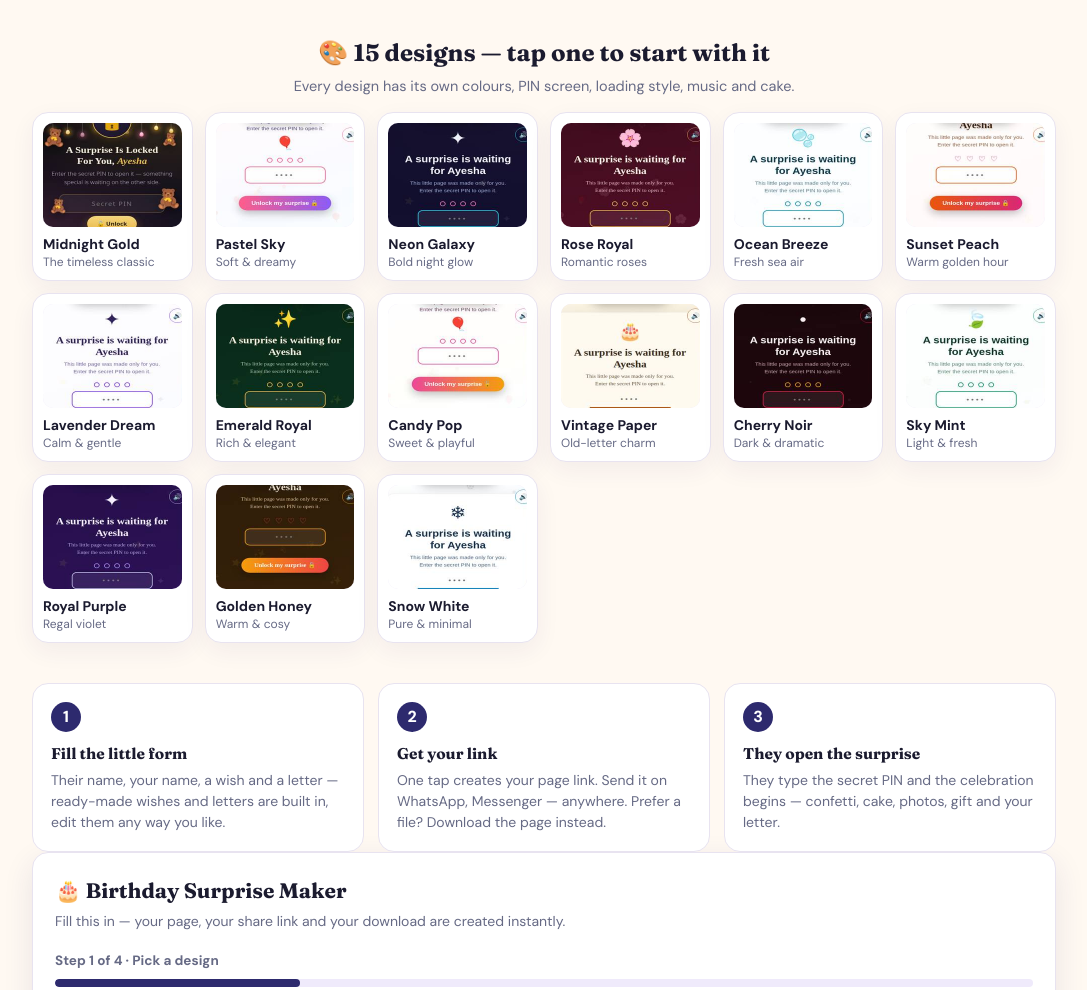
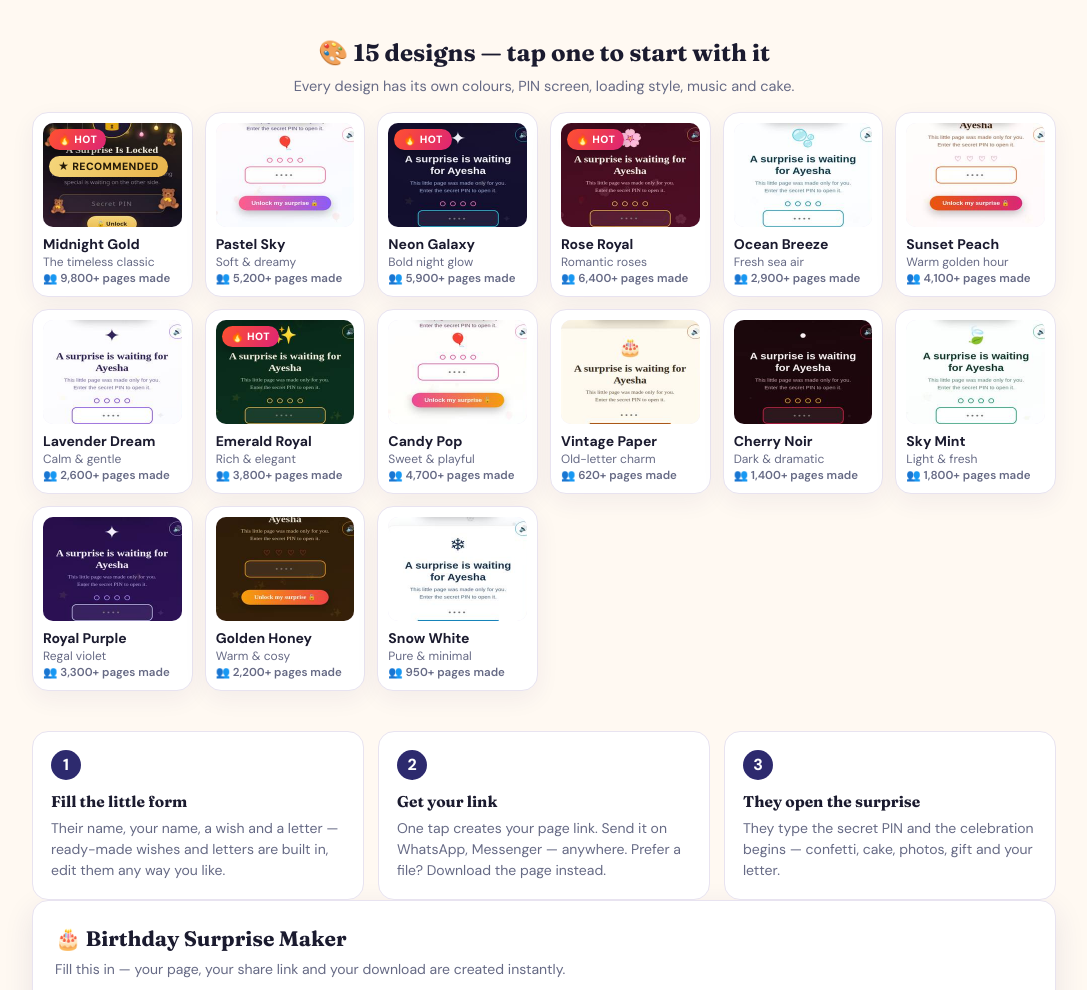
Before and after one commit to earnhalal/wishlink-site, a website: page index.html in a window 1280 px wide. Shown: the part 458-1448 px from the top of the page, without its empty margins (96-1183 px from the left). Drawn offline with Linux system fonts and the light colour scheme.

Commit message:
Designs: HOT badges (Midnight Gold also Recommended) + pages-made counts

```diff
--- a/index.html
+++ b/index.html
@@ -73,6 +73,9 @@ input:focus,select:focus,textarea:focus{outline:none;border-color:var(--teal)}
 .theme-card .dots i{width:15px;height:15px;border-radius:50%;display:block;border:1px solid rgba(0,0,0,.12)}
 .theme-card b{display:block;font-size:12.8px;color:var(--ink);line-height:1.25}
 .theme-card span{display:block;font-size:10.8px;color:var(--mut);line-height:1.3;margin-top:2px}
+.theme-card .hotb{font-style:normal;background:linear-gradient(120deg,#ff512f,#dd2476);color:#fff;font-size:9.5px;font-weight:800;padding:2px 7px;border-radius:999px;vertical-align:2px;letter-spacing:.3px;white-space:nowrap}
+.theme-card .trec{color:#b8860b;font-weight:800}
+.theme-card .tused{font-weight:600}
 .thumbs{display:flex;gap:8px;flex-wrap:wrap;margin-top:8px}
 .thumb{position:relative;width:64px;height:64px;border-radius:10px;overflow:hidden;border:2px solid #dcebe5}
 .thumb img{width:100%;height:100%;object-fit:cover;display:block}
@@ -149,6 +152,11 @@ footer b{color:var(--teal-d)}
 .dcard img{width:100%;height:104px;object-fit:cover;border-radius:10px;display:block;background:var(--tint)}
 .dcard b{display:block;font-size:14px;margin-top:8px;color:var(--ink);font-family:'DM Sans',sans-serif}
 .dcard span{display:block;font-size:12px;color:var(--mut);margin-top:1px}
+.dcard{position:relative}
+.pill{position:absolute;left:16px;z-index:2;font-style:normal;font-size:10.5px;font-weight:800;letter-spacing:.4px;padding:4px 9px;border-radius:999px;color:#fff;box-shadow:0 4px 10px rgba(0,0,0,.25)}
+.pill.hot{top:16px;background:linear-gradient(120deg,#ff512f,#dd2476)}
+.pill.rec{top:43px;background:linear-gradient(120deg,#f5d67b,#e8b44b);color:#241a08}
+.dcard .used{font-size:11.5px;font-weight:600}
 .dsec{max-width:1060px;margin:32px auto 0;padding:0 18px}
 .dsec h2{text-align:center;font-size:24px}
 .dsec .dsub{text-align:center;color:var(--mut);font-size:14.5px;margin-top:5px}
@@ -209,21 +217,21 @@ footer b{color:var(--teal-d)}
   <h2>🎨 15 designs — tap one to start with it</h2>
   <p class="dsub">Every design has its own colours, PIN screen, loading style, music and cake.</p>
   <div class="dgrid">
-    <button class="dcard" type="button" data-theme="classic"><img src="/thumbs/classic.jpg" alt="Midnight Gold design preview" loading="lazy"><b>Midnight Gold</b><span>The timeless classic</span></button>
-    <button class="dcard" type="button" data-theme="pastel"><img src="/thumbs/pastel.jpg" alt="Pastel Sky design preview" loading="lazy"><b>Pastel Sky</b><span>Soft &amp; dreamy</span></button>
-    <button class="dcard" type="button" data-theme="neon"><img src="/thumbs/neon.jpg" alt="Neon Galaxy design preview" loading="lazy"><b>Neon Galaxy</b><span>Bold night glow</span></button>
-    <button class="dcard" type="button" data-theme="rose"><img src="/thumbs/rose.jpg" alt="Rose Royal design preview" loading="lazy"><b>Rose Royal</b><span>Romantic roses</span></button>
-    <button class="dcard" type="button" data-theme="ocean"><img src="/thumbs/ocean.jpg" alt="Ocean Breeze design preview" loading="lazy"><b>Ocean Breeze</b><span>Fresh sea air</span></button>
-    <button class="dcard" type="button" data-theme="sunset"><img src="/thumbs/sunset.jpg" alt="Sunset Peach design preview" loading="lazy"><b>Sunset Peach</b><span>Warm golden hour</span></button>
-    <button class="dcard" type="button" data-theme="lavender"><img src="/thumbs/lavender.jpg" alt="Lavender Dream design preview" loading="lazy"><b>Lavender Dream</b><span>Calm &amp; gentle</span></button>
-    <button class="dcard" type="button" data-theme="emerald"><img src="/thumbs/emerald.jpg" alt="Emerald Royal design preview" loading="lazy"><b>Emerald Royal</b><span>Rich &amp; elegant</span></button>
-    <button class="dcard" type="button" data-theme="candy"><img src="/thumbs/candy.jpg" alt="Candy Pop design preview" loading="lazy"><b>Candy Pop</b><span>Sweet &amp; playful</span></button>
-    <button class="dcard" type="button" data-theme="vintage"><img src="/thumbs/vintage.jpg" alt="Vintage Paper design preview" loading="lazy"><b>Vintage Paper</b><span>Old-letter charm</span></button>
-    <button class="dcard" type="button" data-theme="noir"><img src="/thumbs/noir.jpg" alt="Cherry Noir design preview" loading="lazy"><b>Cherry Noir</b><span>Dark &amp; dramatic</span></button>
-    <button class="dcard" type="button" data-theme="mint"><img src="/thumbs/mint.jpg" alt="Sky Mint design preview" loading="lazy"><b>Sky Mint</b><span>Light &amp; fresh</span></button>
-    <button class="dcard" type="button" data-theme="royal"><img src="/thumbs/royal.jpg" alt="Royal Purple design preview" loading="lazy"><b>Royal Purple</b><span>Regal violet</span></button>
-    <button class="dcard" type="button" data-theme="honey"><img src="/thumbs/honey.jpg" alt="Golden Honey design preview" loading="lazy"><b>Golden Honey</b><span>Warm &amp; cosy</span></button>
-    <button class="dcard" type="button" data-theme="snow"><img src="/thumbs/snow.jpg" alt="Snow White design preview" loading="lazy"><b>Snow White</b><span>Pure &amp; minimal</span></button>
+    <button class="dcard" type="button" data-theme="classic"><i class="pill hot">🔥 HOT</i><i class="pill rec">★ RECOMMENDED</i><img src="/thumbs/classic.jpg" alt="Midnight Gold design preview" loading="lazy"><b>Midnight Gold</b><span>The timeless classic</span><span class="used">👥 9,800+ pages made</span></button>
+    <button class="dcard" type="button" data-theme="pastel"><img src="/thumbs/pastel.jpg" alt="Pastel Sky design preview" loading="lazy"><b>Pastel Sky</b><span>Soft &amp; dreamy</span><span class="used">👥 5,200+ pages made</span></button>
+    <button class="dcard" type="button" data-theme="neon"><i class="pill hot">🔥 HOT</i><img src="/thumbs/neon.jpg" alt="Neon Galaxy design preview" loading="lazy"><b>Neon Galaxy</b><span>Bold night glow</span><span class="used">👥 5,900+ pages made</span></button>
+    <button class="dcard" type="button" data-theme="rose"><i class="pill hot">🔥 HOT</i><img src="/thumbs/rose.jpg" alt="Rose Royal design preview" loading="lazy"><b>Rose Royal</b><span>Romantic roses</span><span class="used">👥 6,400+ pages made</span></button>
+    <button class="dcard" type="button" data-theme="ocean"><img src="/thumbs/ocean.jpg" alt="Ocean Breeze design preview" loading="lazy"><b>Ocean Breeze</b><span>Fresh sea air</span><span class="used">👥 2,900+ pages made</span></button>
+    <button class="dcard" type="button" data-theme="sunset"><img src="/thumbs/sunset.jpg" alt="Sunset Peach design preview" loading="lazy"><b>Sunset Peach</b><span>Warm golden hour</span><span class="used">👥 4,100+ pages made</span></button>
+    <button class="dcard" type="button" data-theme="lavender"><img src="/thumbs/lavender.jpg" alt="Lavender Dream design preview" loading="lazy"><b>Lavender Dream</b><span>Calm &amp; gentle</span><span class="used">👥 2,600+ pages made</span></button>
+    <button class="dcard" type="button" data-theme="emerald"><i class="pill hot">🔥 HOT</i><img src="/thumbs/emerald.jpg" alt="Emerald Royal design preview" loading="lazy"><b>Emerald Royal</b><span>Rich &amp; elegant</span><span class="used">👥 3,800+ pages made</span></button>
+    <button class="dcard" type="button" data-theme="candy"><img src="/thumbs/candy.jpg" alt="Candy Pop design preview" loading="lazy"><b>Candy Pop</b><span>Sweet &amp; playful</span><span class="used">👥 4,700+ pages made</span></button>
+    <button class="dcard" type="button" data-theme="vintage"><img src="/thumbs/vintage.jpg" alt="Vintage Paper design preview" loading="lazy"><b>Vintage Paper</b><span>Old-letter charm</span><span class="used">👥 620+ pages made</span></button>
+    <button class="dcard" type="button" data-theme="noir"><img src="/thumbs/noir.jpg" alt="Cherry Noir design preview" loading="lazy"><b>Cherry Noir</b><span>Dark &amp; dramatic</span><span class="used">👥 1,400+ pages made</span></button>
+    <button class="dcard" type="button" data-theme="mint"><img src="/thumbs/mint.jpg" alt="Sky Mint design preview" loading="lazy"><b>Sky Mint</b><span>Light &amp; fresh</span><span class="used">👥 1,800+ pages made</span></button>
+    <button class="dcard" type="button" data-theme="royal"><img src="/thumbs/royal.jpg" alt="Royal Purple design preview" loading="lazy"><b>Royal Purple</b><span>Regal violet</span><span class="used">👥 3,300+ pages made</span></button>
+    <button class="dcard" type="button" data-theme="honey"><img src="/thumbs/honey.jpg" alt="Golden Honey design preview" loading="lazy"><b>Golden Honey</b><span>Warm &amp; cosy</span><span class="used">👥 2,200+ pages made</span></button>
+    <button class="dcard" type="button" data-theme="snow"><img src="/thumbs/snow.jpg" alt="Snow White design preview" loading="lazy"><b>Snow White</b><span>Pure &amp; minimal</span><span class="used">👥 950+ pages made</span></button>
   </div>
 </section>
 
@@ -1817,13 +1825,15 @@ if(!fPin.value){ fPin.value = String(Math.floor(1000 + Math.random()*9000)); }
 
 /* ---- design picker ---- */
 var WL_THEME = "classic";
+var WL_DESIGN = {classic:{u:"9,800+",h:1,r:1},pastel:{u:"5,200+"},neon:{u:"5,900+",h:1},rose:{u:"6,400+",h:1},ocean:{u:"2,900+"},sunset:{u:"4,100+"},lavender:{u:"2,600+"},emerald:{u:"3,800+",h:1},candy:{u:"4,700+"},vintage:{u:"620+"},noir:{u:"1,400+"},mint:{u:"1,800+"},royal:{u:"3,300+"},honey:{u:"2,200+"},snow:{u:"950+"}};
 var THEME_META = [{ id:"classic", name:"Midnight Gold", tag:"The original dark & gold", colors:["#14100a","#e8b44b","#f5e9c9"] }]
   .concat(THEME_ORDER.map(function(id){ var th = THEMES[id]; return { id:id, name:th.name, tag:th.tag, colors:[th.acc, th.acc2, th.dark ? "#141428" : "#ffffff"] }; }));
 var themeGrid = $("themeGrid");
 THEME_META.forEach(function(m){
   var b = document.createElement("button");
   b.type = "button"; b.className = "theme-card" + (m.id === "classic" ? " sel" : "");
-  b.innerHTML = '<span class="dots">' + m.colors.map(function(c){ return '<i style="background:' + c + '"></i>'; }).join("") + '</span><b>' + m.name + '</b><span>' + m.tag + '</span>';
+  var dz = WL_DESIGN[m.id] || {};
+  b.innerHTML = '<span class="dots">' + m.colors.map(function(c){ return '<i style="background:' + c + '"></i>'; }).join("") + '</span><b>' + m.name + (dz.h ? ' <em class="hotb">🔥 HOT</em>' : '') + '</b>' + (dz.r ? '<span class="trec">★ Recommended</span>' : '') + '<span>' + m.tag + '</span>' + (dz.u ? '<span class="tused">👥 ' + dz.u + ' pages made</span>' : '');
   b.addEventListener("click", function(){
     WL_THEME = m.id;
     themeGrid.querySelectorAll(".theme-card").forEach(function(x){ x.classList.remove("sel"); });
```
